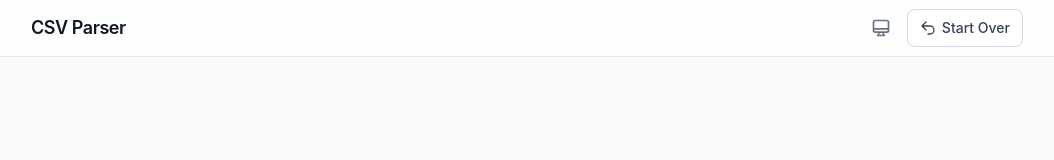
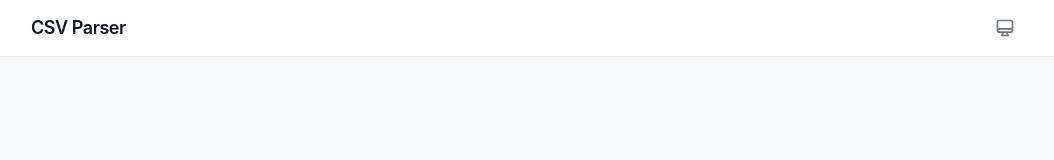
Before and after one commit to atlesque/csv-parser, a Nuxt app: page /results in a window 1280 px wide. Shown: the top 160 px of the page, without its empty margins (113-1167 px from the left). Built offline with nearby package versions, Linux system fonts and the light colour scheme.

Commit message:
feat: refactor "Start Over" button and improve results display layout

```diff
--- a/app/layouts/default.vue
+++ b/app/layouts/default.vue
@@ -9,17 +9,6 @@
           <ClientOnly>
             <DarkModeToggle />
           </ClientOnly>
-          <button
-            v-if="isResultsPage"
-            type="button"
-            class="inline-flex items-center gap-1.5 rounded-lg border border-gray-300 dark:border-gray-600 bg-white dark:bg-gray-800 px-3 py-2 text-sm font-medium text-gray-700 dark:text-gray-300 hover:bg-gray-50 dark:hover:bg-gray-700 transition-colors"
-            @click="startOver"
-          >
-            <svg class="h-4 w-4" fill="none" viewBox="0 0 24 24" stroke="currentColor" stroke-width="2">
-              <path stroke-linecap="round" stroke-linejoin="round" d="M9 15L3 9m0 0l6-6M3 9h12a6 6 0 010 12h-3" />
-            </svg>
-            Start Over
-          </button>
         </div>
       </div>
     </header>
@@ -30,15 +19,4 @@
 </template>
 
 <script setup lang="ts">
-import { useCsvStore } from '~/stores/csv'
-
-const route = useRoute()
-const csvStore = useCsvStore()
-
-const isResultsPage = computed(() => route.path === '/results')
-
-function startOver() {
-  csvStore.clearData()
-  navigateTo('/')
-}
 </script>
--- a/app/pages/results.vue
+++ b/app/pages/results.vue
@@ -12,10 +12,18 @@
 
     <div v-else class="space-y-4">
       <div class="flex flex-wrap items-center justify-between gap-3">
-        <p class="text-sm text-gray-500 dark:text-gray-400">
-          {{ csvStore.rowCount.toLocaleString() }} rows &middot;
-          {{ csvStore.columnCount }} columns
-        </p>
+        <div class="flex items-center gap-3">
+          <button
+            class="inline-flex items-center gap-1.5 rounded-lg border border-gray-300 dark:border-gray-600 px-3 py-1.5 text-sm font-medium text-gray-700 dark:text-gray-300 hover:bg-gray-100 dark:hover:bg-gray-800 transition-colors cursor-pointer"
+            @click="startOver"
+          >
+            &larr; Start over
+          </button>
+          <p class="text-sm text-gray-500 dark:text-gray-400">
+            {{ csvStore.rowCount.toLocaleString() }} rows &middot;
+            {{ csvStore.columnCount }} columns
+          </p>
+        </div>
         <div class="flex items-center gap-2">
           <ColumnSelector :table="table" />
           <ExportButton :table="table" />
@@ -42,4 +50,9 @@ definePageMeta({
 const csvStore = useCsvStore()
 const tableRef = ref<InstanceType<typeof CsvTable> | null>(null)
 const table = computed(() => tableRef.value?.table as Table<Record<string, unknown>> | undefined)
+
+async function startOver() {
+  csvStore.clearData()
+  await navigateTo('/')
+}
 </script>
```
